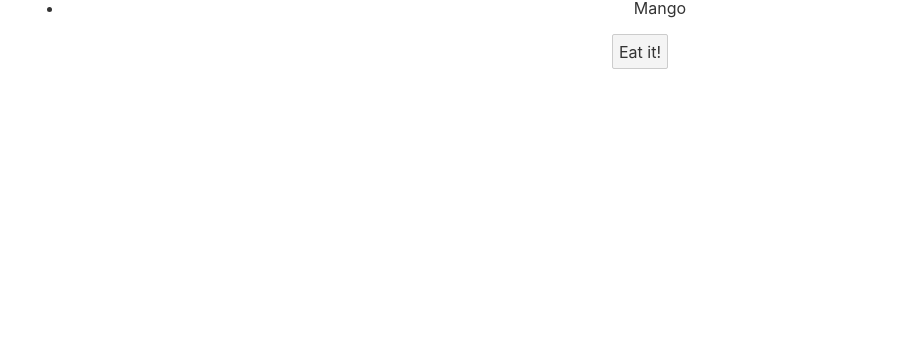
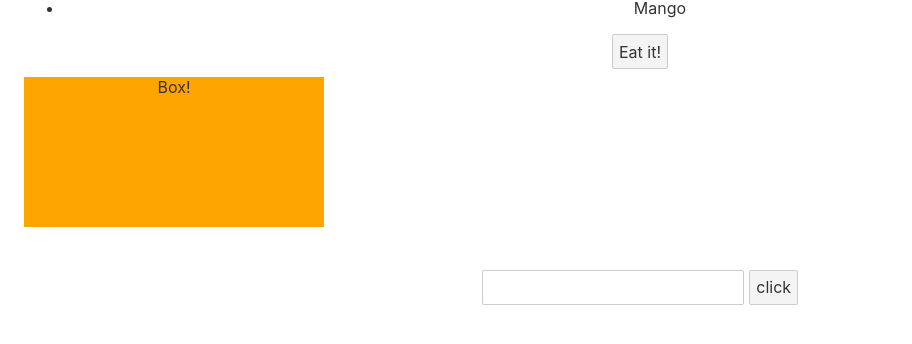
Before and after one commit to s2ksh77/svelte-app-learn, a Svelte app: page / in a window 1280 px wide. Shown: the part 432-776 px from the top of the page, without its empty margins (0-912 px from the left). Built offline with nearby package versions, Linux system fonts and the light colour scheme.

Commit message:
이벤트 바인딩

```diff
--- a/src/App.svelte
+++ b/src/App.svelte
@@ -1,7 +1,10 @@
 <script>
+  //   import { onMount } from 'svelte';
   export let name;
   export let age = 85;
+  let text = '';
   let toggle = false;
+  let isRed = false;
   let fruits = ['Apple', 'Banana', 'Orange', 'Cherry', 'Mango'];
 
   const assign = () => {
@@ -12,6 +15,12 @@
   const deleteFruit = () => {
     fruits = fruits.slice(1);
   };
+
+  //   onMount(() => {
+  //     const box = document.querySelector('.box').addEventListener('click', () => {
+  //       isRed = !isRed;
+  //     });
+  //   });
 </script>
 
 <main>
@@ -38,6 +47,22 @@
     {/each}
   </ul>
   <button on:click={deleteFruit}> Eat it! </button>
+
+  <!-- svelte-ignore a11y-click-events-have-key-events -->
+  <div
+    class="box"
+    style="background-color: {isRed ? 'red' : 'orange'};"
+    on:click={() => (isRed = !isRed)}
+    on:mouseenter={() => (name = 'enter')}
+    on:mouseleave={() => (name = 'leave')}
+  >
+    Box!
+  </div>
+  <h1>
+    {text}
+  </h1>
+  <input type="text" on:input={(e) => (text = e.target.value)} />
+  <button on:click={() => (text = 'Heropy')}>click</button>
 </main>
 
 <style>
@@ -47,7 +72,11 @@
     max-width: 240px;
     margin: 0 auto;
   }
-
+  .box {
+    width: 300px;
+    height: 150px;
+    background-color: orange;
+  }
   .active {
     color: blue;
   }
```
